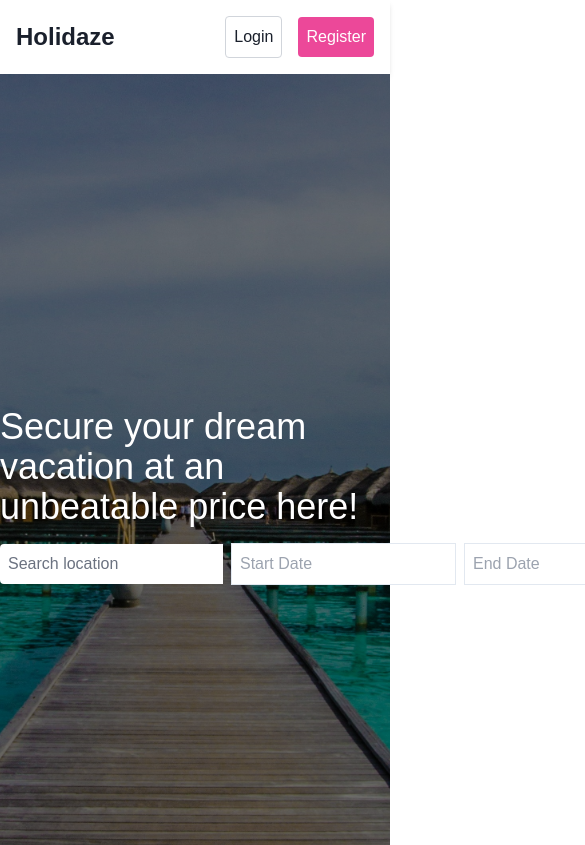
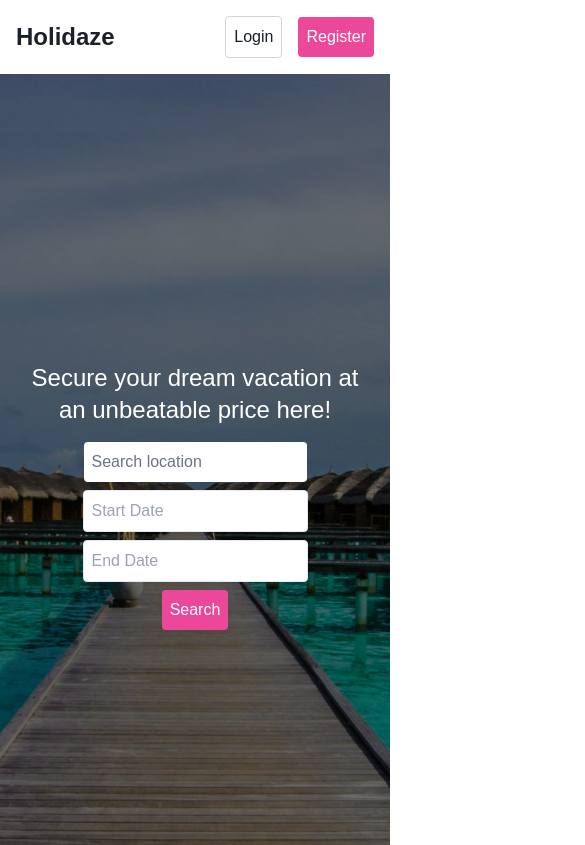
Before and after one commit to Ulvounth/holidaze, a Next.js app: page / in a window 390 px wide. Shown: the top 845 px of the page, 585 px wide, since content can reach past the window. Built offline with nearby package versions, Linux system fonts and the light colour scheme; no server answers; a web font is replaced by a local one.

Commit message:
Refactor Hero and SearchBar components for improved responsiveness and code readability

```diff
--- a/app/components/ui/Hero.tsx
+++ b/app/components/ui/Hero.tsx
@@ -6,11 +6,15 @@ const Hero: React.FC = () => {
       className="relative bg-cover bg-center h-screen"
       style={{ backgroundImage: "url(/images/hero.jpg)" }}
     >
-      <div className="absolute inset-0 bg-black bg-opacity-50 flex flex-col items-center justify-center text-white">
-        <h2 className="text-4xl mb-4">
+      <div className="absolute inset-0 bg-black bg-opacity-50 flex flex-col items-center justify-center text-white px-4">
+        {/* Responsive heading size */}
+        <h2 className="text-2xl sm:text-3xl md:text-4xl lg:text-5xl mb-4 text-center">
           Secure your dream vacation at an unbeatable price here!
         </h2>
-        <SearchBar className="w-full md:w-auto" />
+        {/* Responsive search bar container */}
+        <div className="w-full max-w-lg mx-auto">
+          <SearchBar className="w-full" />
+        </div>
       </div>
     </section>
   );
--- a/app/components/ui/SearchBar.tsx
+++ b/app/components/ui/SearchBar.tsx
@@ -26,14 +26,20 @@ const SearchBar: React.FC<SearchBarProps> = ({ className }) => {
   };
 
   return (
-    <div className={`flex items-center space-x-2 ${className || ""}`}>
+    <div
+      className={`flex flex-col lg:flex-row items-center gap-2 rounded ${
+        className || ""
+      }`}
+    >
+      {/* Search Input */}
       <input
         type="text"
         value={query}
         onChange={(e) => setQuery(e.target.value)}
         placeholder="Search location"
-        className="p-2 rounded-l bg-white text-black placeholder-gray-500 focus:outline-none"
+        className="sm:w-auto p-2 bg-white text-black placeholder-gray-500 focus:outline-none rounded"
       />
+      {/* Start Date Picker */}
       <DatePicker
         selected={startDate}
         onChange={(date) => setStartDate(date || undefined)}
@@ -41,8 +47,9 @@ const SearchBar: React.FC<SearchBarProps> = ({ className }) => {
         startDate={startDate}
         endDate={endDate}
         placeholderText="Start Date"
-        className="p-2 border text-black"
+        className="w-full sm:w-auto p-2 border text-black rounded"
       />
+      {/* End Date Picker */}
       <DatePicker
         selected={endDate}
         onChange={(date) => setEndDate(date || undefined)}
@@ -50,11 +57,12 @@ const SearchBar: React.FC<SearchBarProps> = ({ className }) => {
         startDate={startDate}
         endDate={endDate}
         placeholderText="End Date"
-        className="p-2 border text-black"
+        className="w-full sm:w-auto p-2 border text-black rounded"
       />
+      {/* Search Button */}
       <button
         onClick={handleSearch}
-        className="p-2 bg-pink-500 text-white rounded-r"
+        className="sm:w-auto p-2 bg-pink-500 text-white rounded sm:rounded-r"
       >
         Search
       </button>
```
